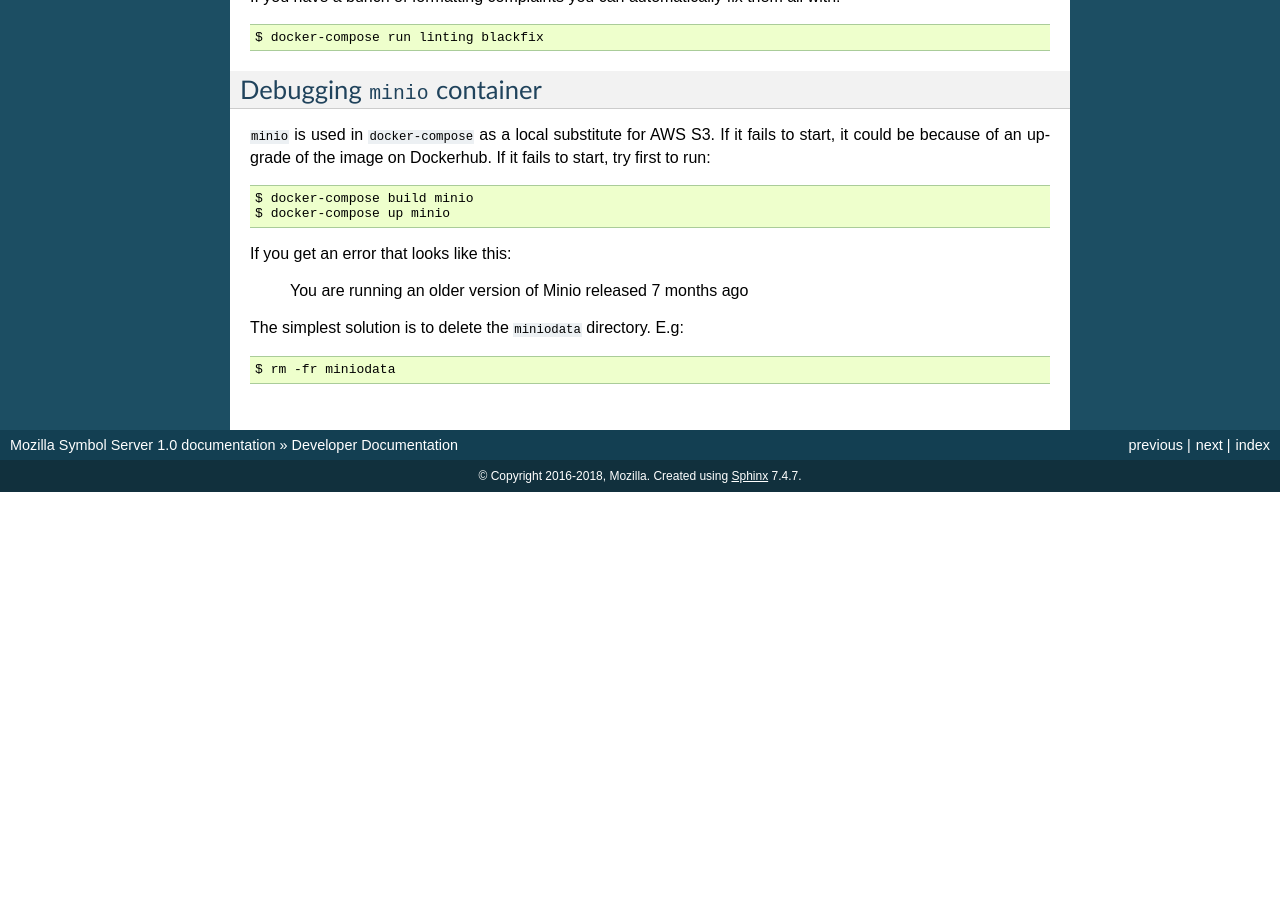
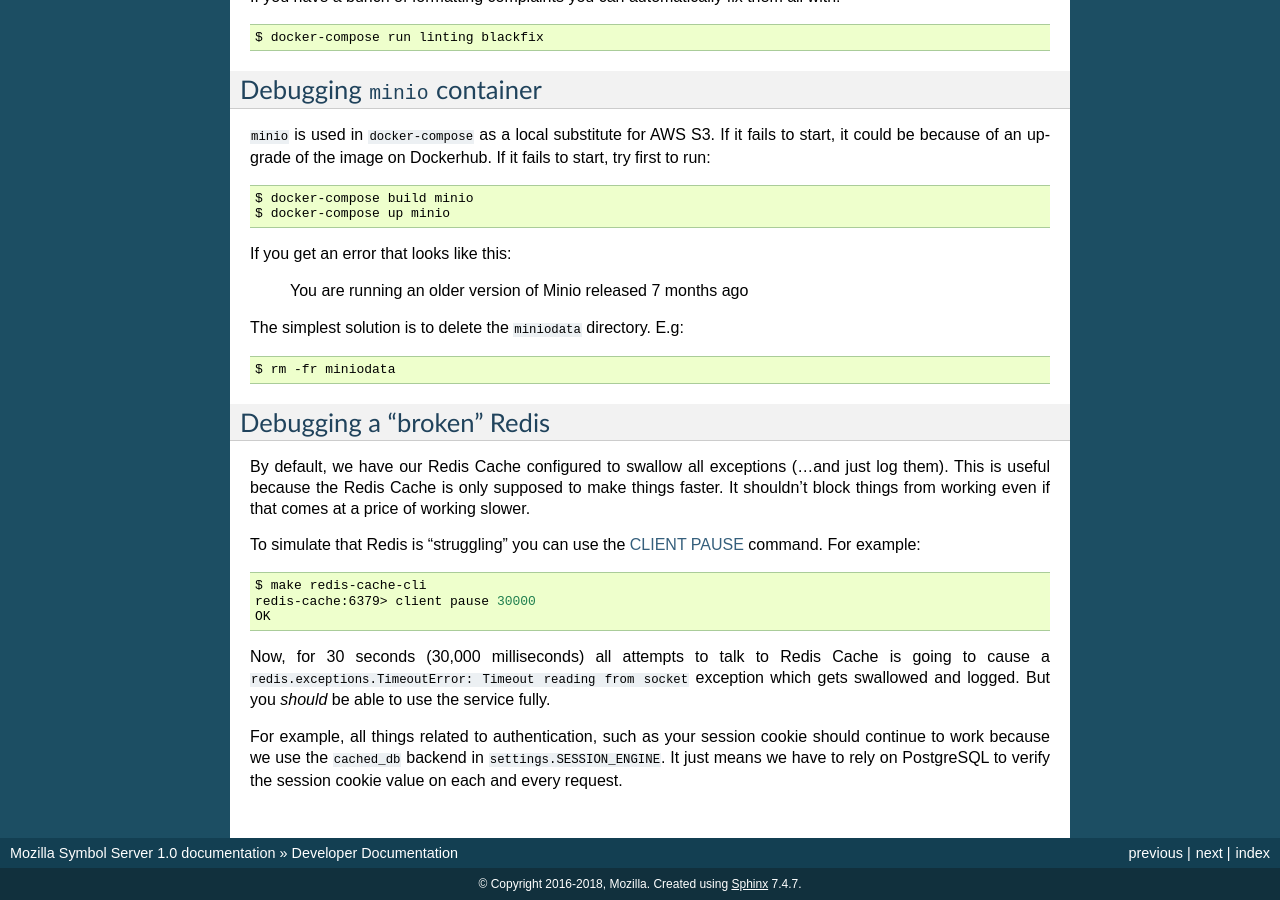
Before and after one commit to mozilla-services/tecken, a Sphinx documentation site: the page built from docs/dev.rst, in a window 1280 px wide and 900 px high, scrolled down 9322 px. Built offline with Sphinx 7.4.7, drawn with Linux system fonts in a browser that asks for light colours; before the commit the page ends 9814 px from its top, so only the background shows below that; some of the changed text lies outside the part shown.

Commit message:
ignore exceptions on caches.default (#1117)
Fixes #1111

```diff
--- a/docs/dev.rst
+++ b/docs/dev.rst
@@ -675,3 +675,31 @@ The simplest solution is to delete the ``miniodata`` directory. E.g:
 .. code-block:: shell
 
     $ rm -fr miniodata
+
+
+Debugging a "broken" Redis
+==========================
+
+By default, we have our Redis Cache configured to swallow all exceptions
+(...and just log them). This is useful because the Redis Cache is only
+supposed to make things faster. It shouldn't block things from working even
+if that comes at a price of working slower.
+
+To simulate that Redis is "struggling" you can use the
+`CLIENT PAUSE <https://redis.io/commands/client-pause>`_ command. For example:
+
+.. code-block:: shell
+
+    $ make redis-cache-cli
+    redis-cache:6379> client pause 30000
+    OK
+
+Now, for 30 seconds (30,000 milliseconds) all attempts to talk to Redis Cache
+is going to cause a ``redis.exceptions.TimeoutError: Timeout reading from socket``
+exception which gets swallowed and logged. But you *should* be able to use
+the service fully.
+
+For example, all things related to authentication, such as your session cookie
+should continue to work because we use the ``cached_db`` backend in
+``settings.SESSION_ENGINE``. It just means we have to rely on PostgreSQL to
+verify the session cookie value on each and every request.
```
Also changed, not shown: docs/configuration.rst (+23 -0 lines), 2 other files.
